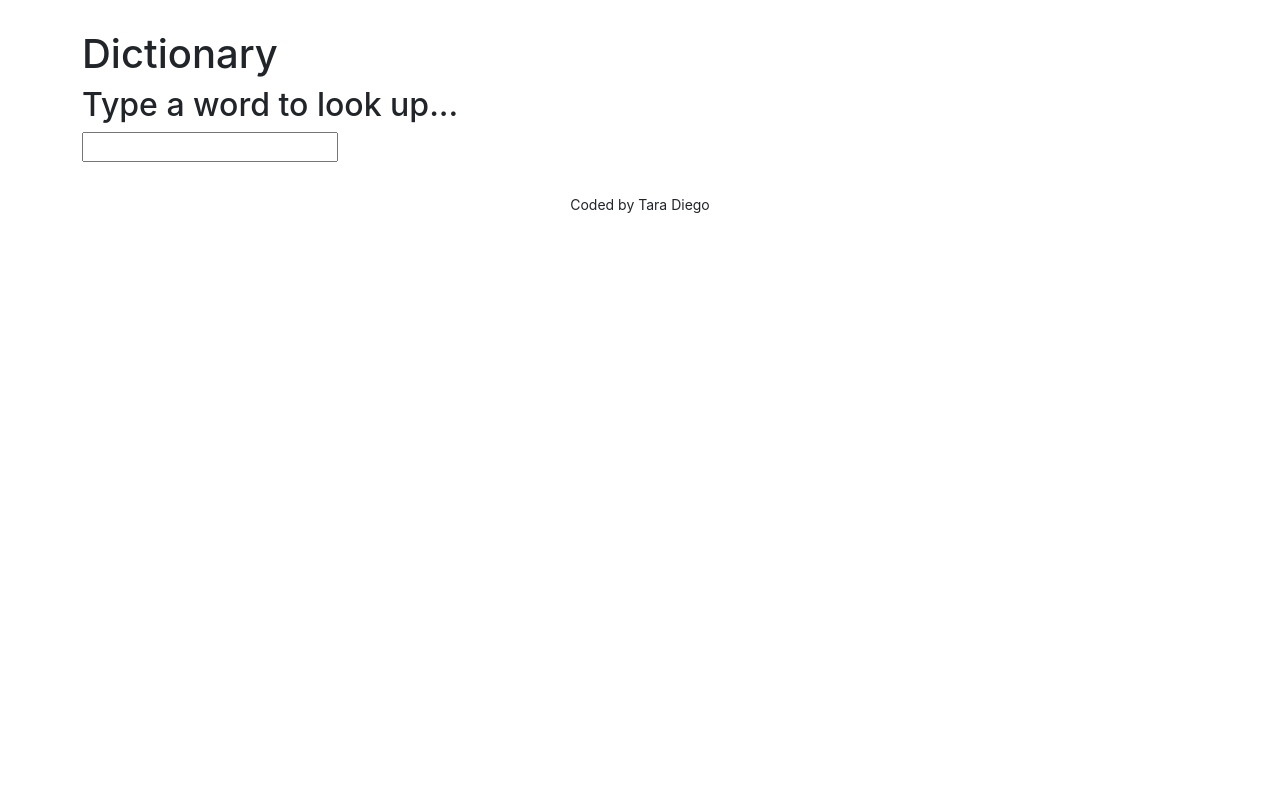
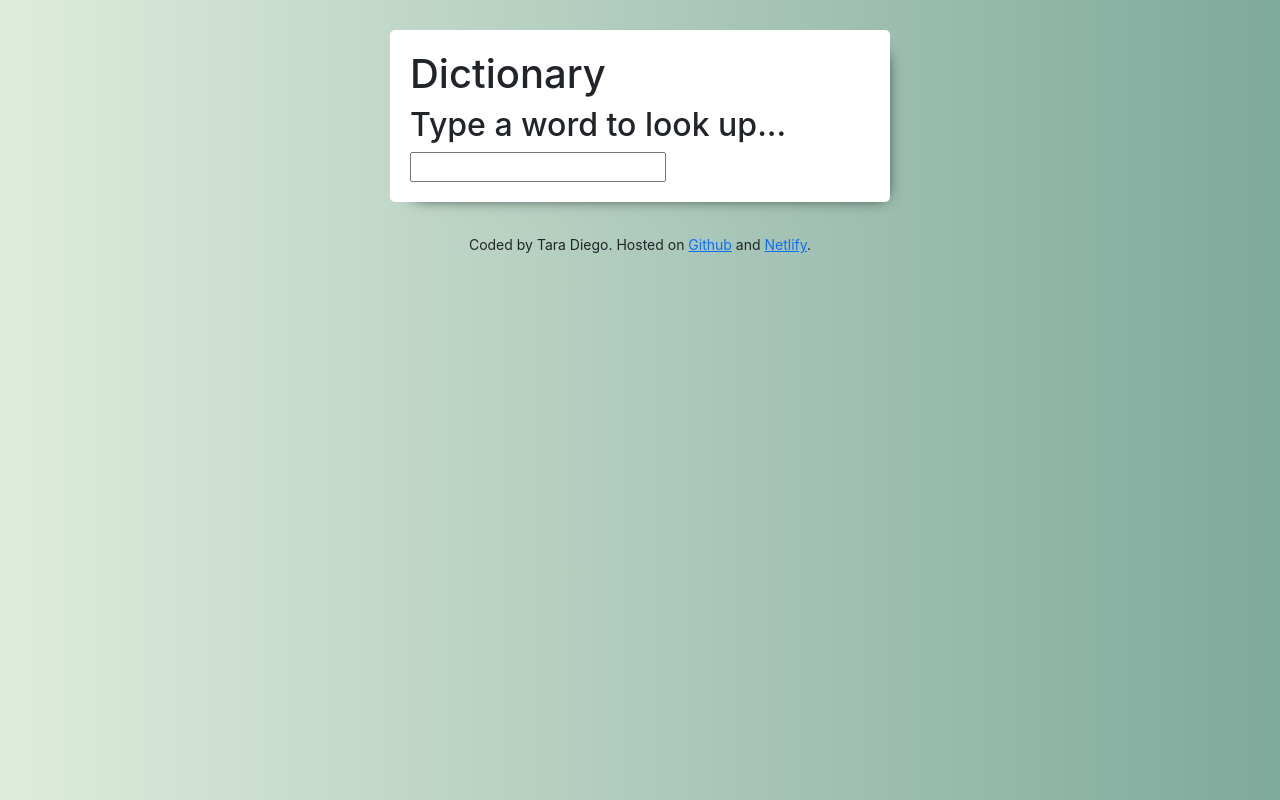
Before and after one commit to tarabite/dictionary-project, a React (Create React App) app: page / in a window 1280 px wide. Built offline with nearby package versions, Linux system fonts and the light colour scheme.

Commit message:
Updating CSS and footer links

```diff
--- a/src/App.css
+++ b/src/App.css
@@ -1,6 +1,18 @@
-.App {
-  margin-top: 30px;
+:root {
+  --branding-color: #fdc57b;
+  --section-color: #fbf2d5;
+  --primary-color: #394a51;
+  --secondary-color: #7fa99b;
+}
+
+.App .container {
+  background-color: white;
+  border-radius: 5px;
+  box-shadow: 10px 10px 15px -15px black;
+  margin: 30px auto;
+  padding: 20px;
   text-align: left;
+  max-width: 500px;
 }
 
 .App-footer {
--- a/src/App.js
+++ b/src/App.js
@@ -10,10 +10,30 @@ export default function App() {
         <main>
           <Dictionary />
         </main>
-        <footer className="App-footer">
-          <small>Coded by Tara Diego</small>
-        </footer>
       </div>
+      <footer className="App-footer">
+        <small>
+          Coded by Tara Diego. Hosted on{" "}
+          <a
+            href="https://github.com/tarabite/dictionary-project"
+            alt="Tara Diego's Dictionary project on GitHub"
+            target="blank"
+            title="Click to visit Tara's GitHub profile"
+          >
+            Github
+          </a>{" "}
+          and{" "}
+          <a
+            href="https://agitated-spence-006f7c.netlify.app"
+            alt="Copy and share this link from Netlify"
+            target="blank"
+            title="Click to visit Tara's GitHub profile"
+          >
+            Netlify
+          </a>
+          .
+        </small>
+      </footer>
     </div>
   );
 }
--- a/src/index.css
+++ b/src/index.css
@@ -1,13 +1,15 @@
 body {
+  background-image: linear-gradient(to right, #deecdd 0%, #7fa99b 100%);
+
   margin: 0;
-  font-family: -apple-system, BlinkMacSystemFont, 'Segoe UI', 'Roboto', 'Oxygen',
-    'Ubuntu', 'Cantarell', 'Fira Sans', 'Droid Sans', 'Helvetica Neue',
+  font-family: -apple-system, BlinkMacSystemFont, "Segoe UI", "Roboto", "Oxygen",
+    "Ubuntu", "Cantarell", "Fira Sans", "Droid Sans", "Helvetica Neue",
     sans-serif;
   -webkit-font-smoothing: antialiased;
   -moz-osx-font-smoothing: grayscale;
 }
 
 code {
-  font-family: source-code-pro, Menlo, Monaco, Consolas, 'Courier New',
+  font-family: source-code-pro, Menlo, Monaco, Consolas, "Courier New",
     monospace;
 }
```
